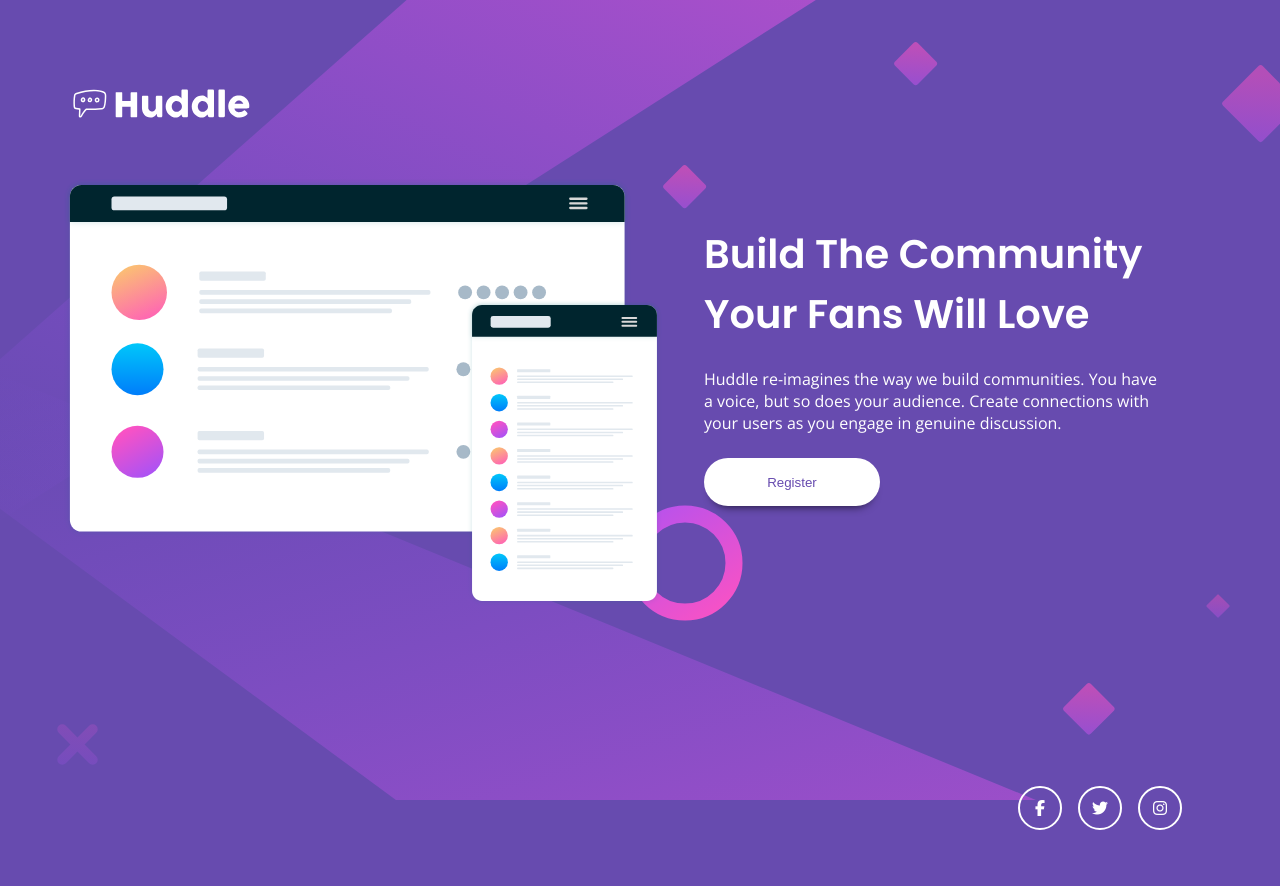
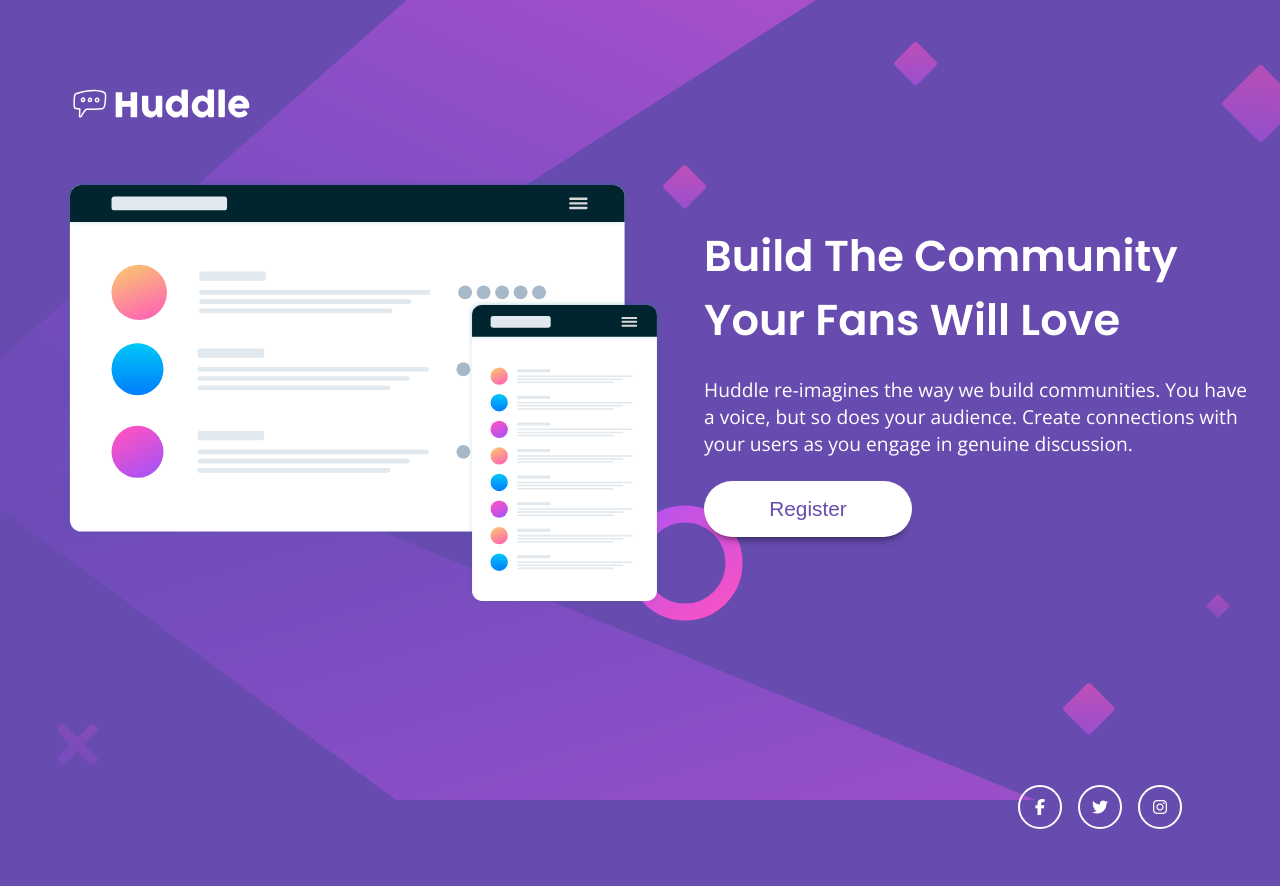
Before and after one commit to Creed23R/Huddle-landing-page-with, a plain HTML site: page index.html in a window 1280 px wide. Drawn offline with nearby package versions, Linux system fonts and the light colour scheme.

Commit message:
Huddle landing page with a single introductory section modified

```diff
--- a/style.css
+++ b/style.css
@@ -148,23 +148,25 @@ button {
     h1{
         font-weight: 600;
         width: 30rem;
-        font-size: 2.5rem;
+        font-size: 2.7rem;
         margin-top: 10rem;
         text-align: start;
     }
 
     p{
-        width: 29rem;
+        font-size: 1.2rem;
+        width: 34rem;
         text-align: start;
     }
 
     button{
-        height: 3rem;
-        width: 11rem;
+        font-size: 1.3rem;
+        height: 3.5rem;
+        width: 13rem;
     }
 
     .social{
-        margin: 11rem 5rem;
+        margin: 9rem 5rem;
         justify-content: end;
     }
 
```
